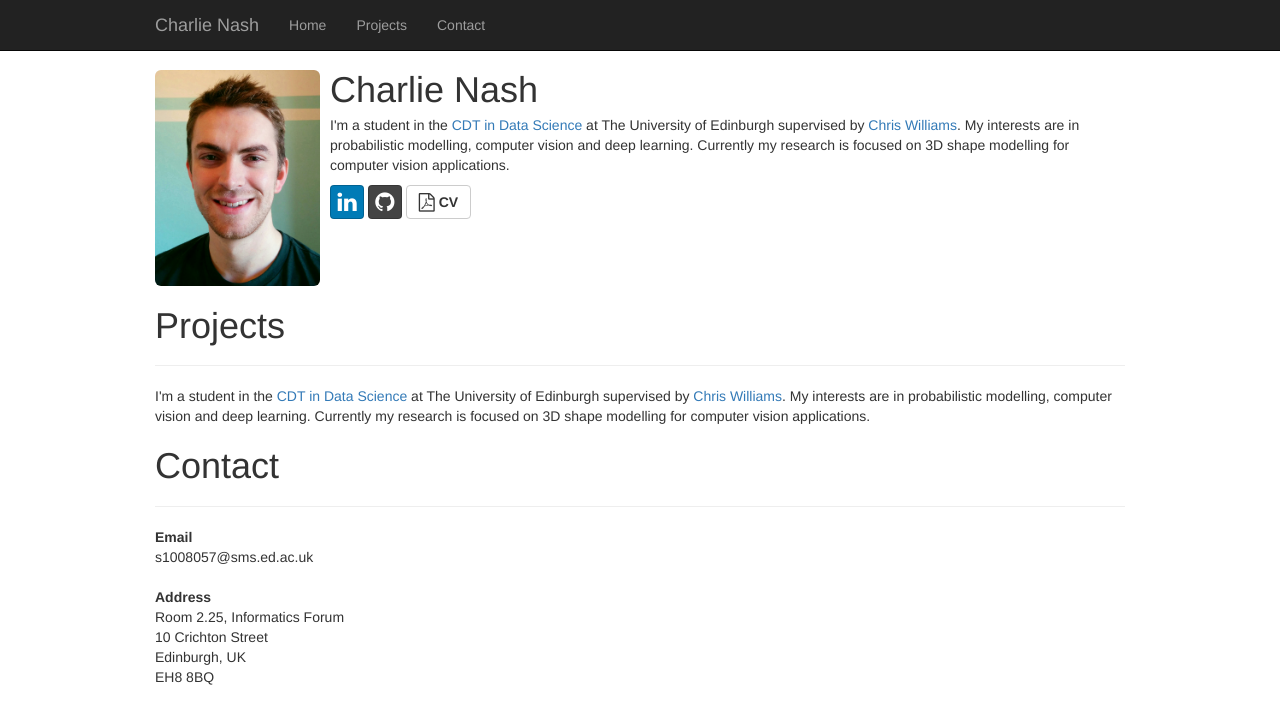
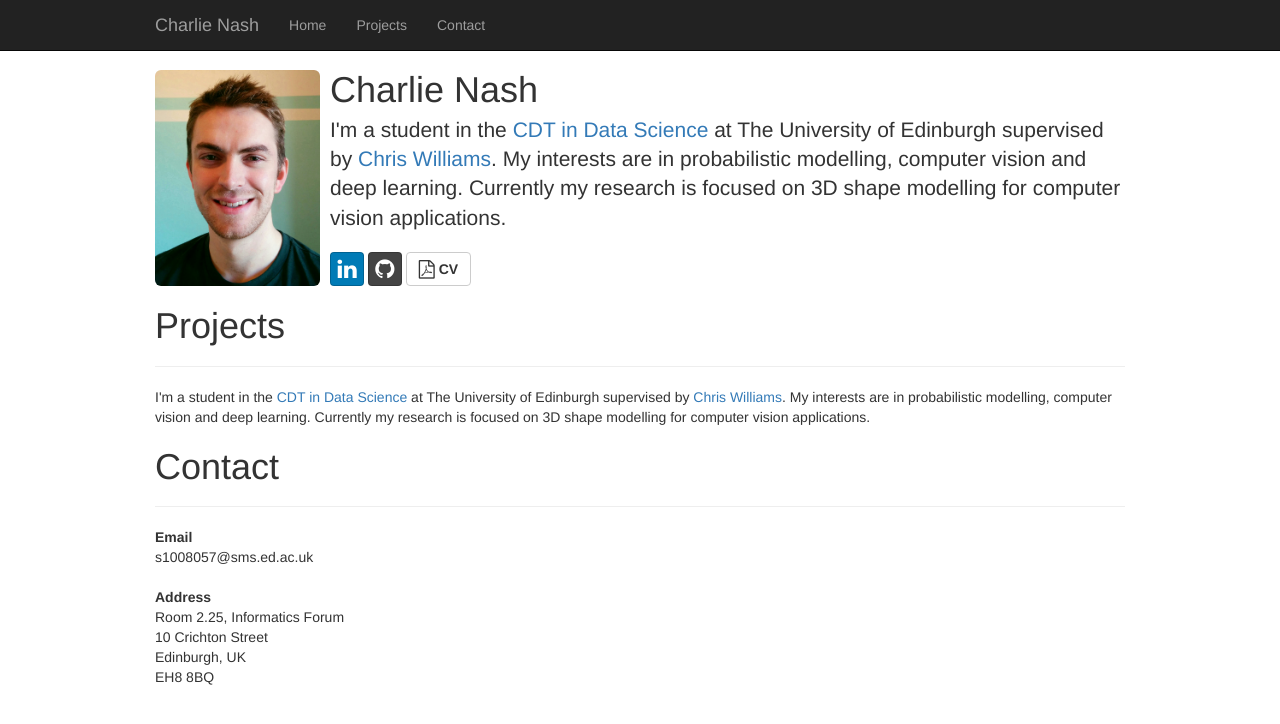
Before and after one commit to charlienash/charlienash.github.io, a Jekyll site: the page index.html, which Jekyll copies as it is, in a window 1280 px wide. Shown: the top 724 px of the page. Built offline with Jekyll 4.4.1, drawn with Linux system fonts in a browser that asks for light colours; nearby versions of some CDN libraries; library files that are not in the unit come from our copies.

Commit message:
Update index.html

```diff
--- a/index.html
+++ b/index.html
@@ -93,7 +93,7 @@
 					  </div>
 					  <div class="media-body">
 					    <h1 class="media-heading">Charlie Nash</h4>
-					    <p> I'm a student in the <a href="http://datascience.inf.ed.ac.uk/">CDT in Data Science</a> at The University of Edinburgh supervised by <a href="http://homepages.inf.ed.ac.uk/ckiw/">Chris Williams</a>. My interests are in probabilistic modelling, computer vision and deep learning. Currently my research is focused on 3D shape modelling for computer vision applications.</p>
+					    <p class="lead"> I'm a student in the <a href="http://datascience.inf.ed.ac.uk/">CDT in Data Science</a> at The University of Edinburgh supervised by <a href="http://homepages.inf.ed.ac.uk/ckiw/">Chris Williams</a>. My interests are in probabilistic modelling, computer vision and deep learning. Currently my research is focused on 3D shape modelling for computer vision applications.</p>
 					    <a href="https://uk.linkedin.com/in/charlie-nash-32869b5b" class="btn btn-social-icon btn-linkedin">
 					 	<span class="fa fa-linkedin fa-2x"></span>
 				            </a>
```
